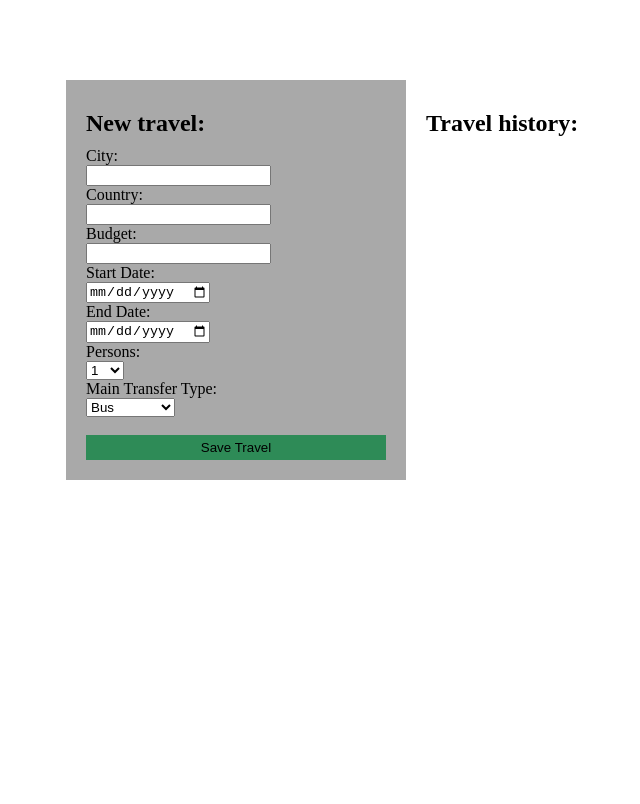
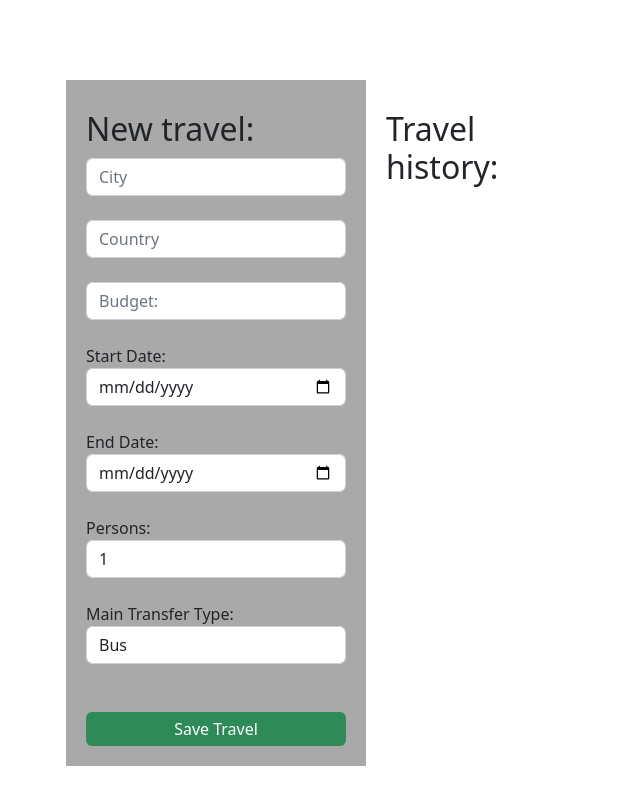
Before and after one commit to XezaaR/hw_17, a plain HTML site: page index.html in a window 1280 px wide. Shown: the whole page, without its empty margins (254-894 px from the left). Drawn offline with nearby package versions, Linux system fonts and the light colour scheme.

Commit message:
Update index.html

```diff
--- a/index.html
+++ b/index.html
@@ -3,24 +3,23 @@
 <head>
     <meta charset="UTF-8">
     <title>Title</title>
+    <link href="https://cdn.jsdelivr.net/npm/bootstrap@5.2.3/dist/css/bootstrap.min.css" rel="stylesheet" integrity="sha384-rbsA2VBKQhggwzxH7pPCaAqO46MgnOM80zW1RWuH61DGLwZJEdK2Kadq2F9CUG65" crossorigin="anonymous">
+    <link rel="stylesheet" href="https://cdn.jsdelivr.net/npm/bootstrap-icons@1.10.2/font/bootstrap-icons.css">
     <link rel="stylesheet" href="style.css">
 </head>
 <body>
-<div id="form-container">
+<div id="form-container" class="card-text">
     <h2>New travel:</h2>
     <form id="travel-form">
-        <label for="city">City:</label><br>
-        <input type="text" id="city" name="city" required><br>
-        <label for="country">Country:</label><br>
-        <input type="text" id="country" name="country" required><br>
-        <label for="budget">Budget:</label><br>
-        <input type="text" id="budget" name="budget"><br>
+        <input type="text" class="form-control" id="city" name="city" placeholder="City"><br>
+        <input type="text" class="form-control" id="country" name="country" placeholder="Country"><br>
+        <input type="text" class="form-control" id="budget" name="budget" placeholder="Budget:"><br>
         <label for="start-date">Start Date:</label><br>
-        <input type="date" id="start-date" name="startDate"><br>
+        <input type="date" class="form-control" id="start-date" name="startDate"><br>
         <label for="end-date">End Date:</label><br>
-        <input type="date" id="end-date" name="endDate"><br>
+        <input type="date" class="form-control" id="end-date" name="endDate"><br>
         <label for="persons">Persons:</label><br>
-        <select id="persons" name="persons">
+        <select id="persons" class="form-control" name="persons">
             <option value="1">1</option>
             <option value="2">2</option>
             <option value="3">3</option>
@@ -30,7 +29,7 @@
             <option value=">7">&gt;7</option>
         </select><br>
         <label for="transfer-type">Main Transfer Type:</label><br>
-        <select id="transfer-type" name="transferType">
+        <select id="transfer-type" class="form-control" name="transferType">
             <option value="bus">Bus</option>
             <option value="private-car">Private Car</option>
             <option value="railway">Railway</option>
@@ -38,13 +37,15 @@
             <option value="rent-car">Rent Car</option>
             <option value="taxi">Taxi</option>
         </select><br><br>
-        <input type="button" value="Save Travel" id="save-button">
+        <input type="button" class="btn btn-success btn-save-travel" value="Save Travel" id="save-button">
     </form>
 </div>
-<div id="list-container">
+<div id="list-container" class="col-md-6 col-sm-12">
     <h2>Travel history:</h2>
-    <ul id="travel-list">
-    </ul>
+    <div class="title">
+        <ul id="travel-list">
+        </ul>
+    </div>
 </div>
 
 <script src="script.js"></script>
```
